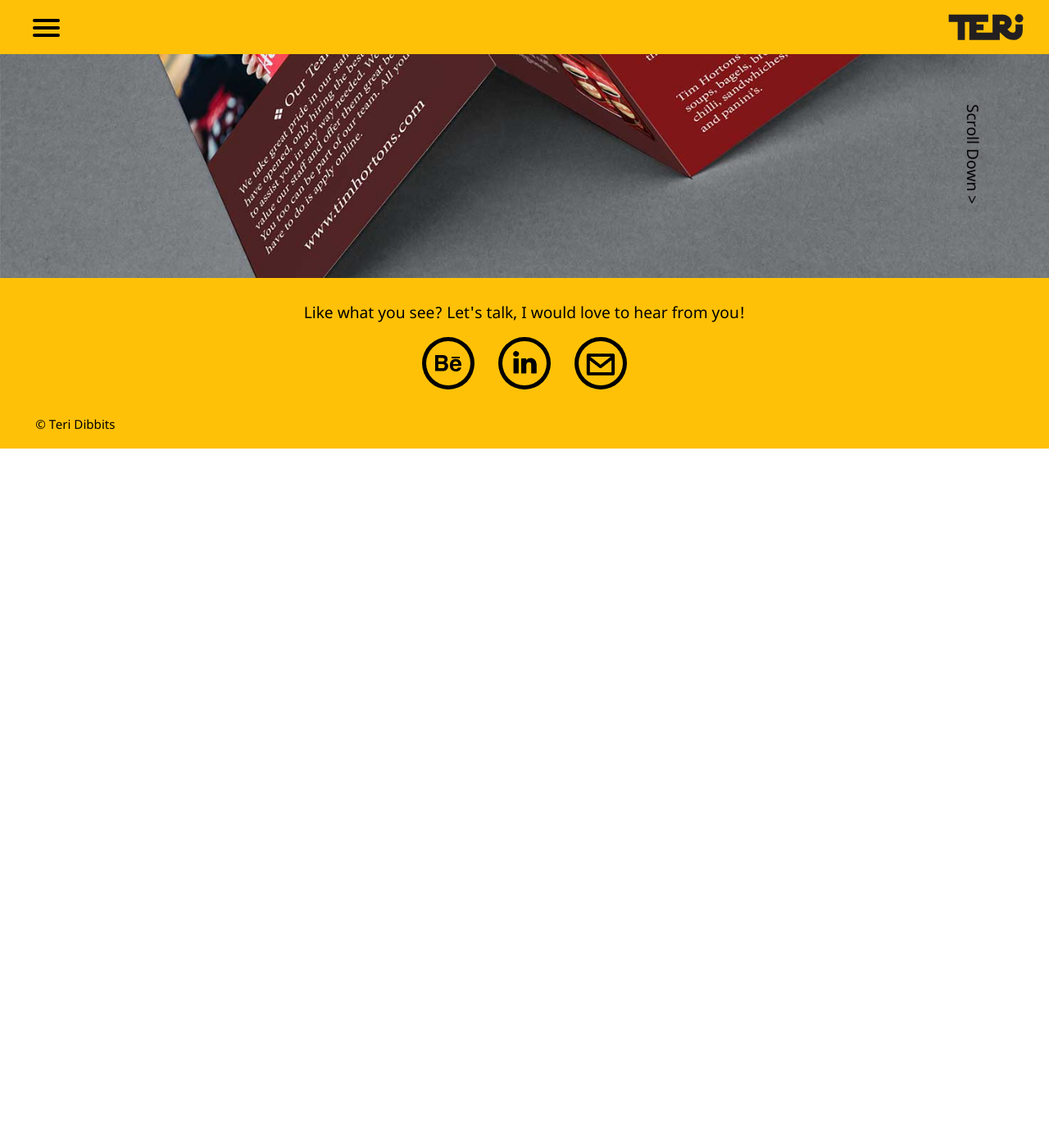
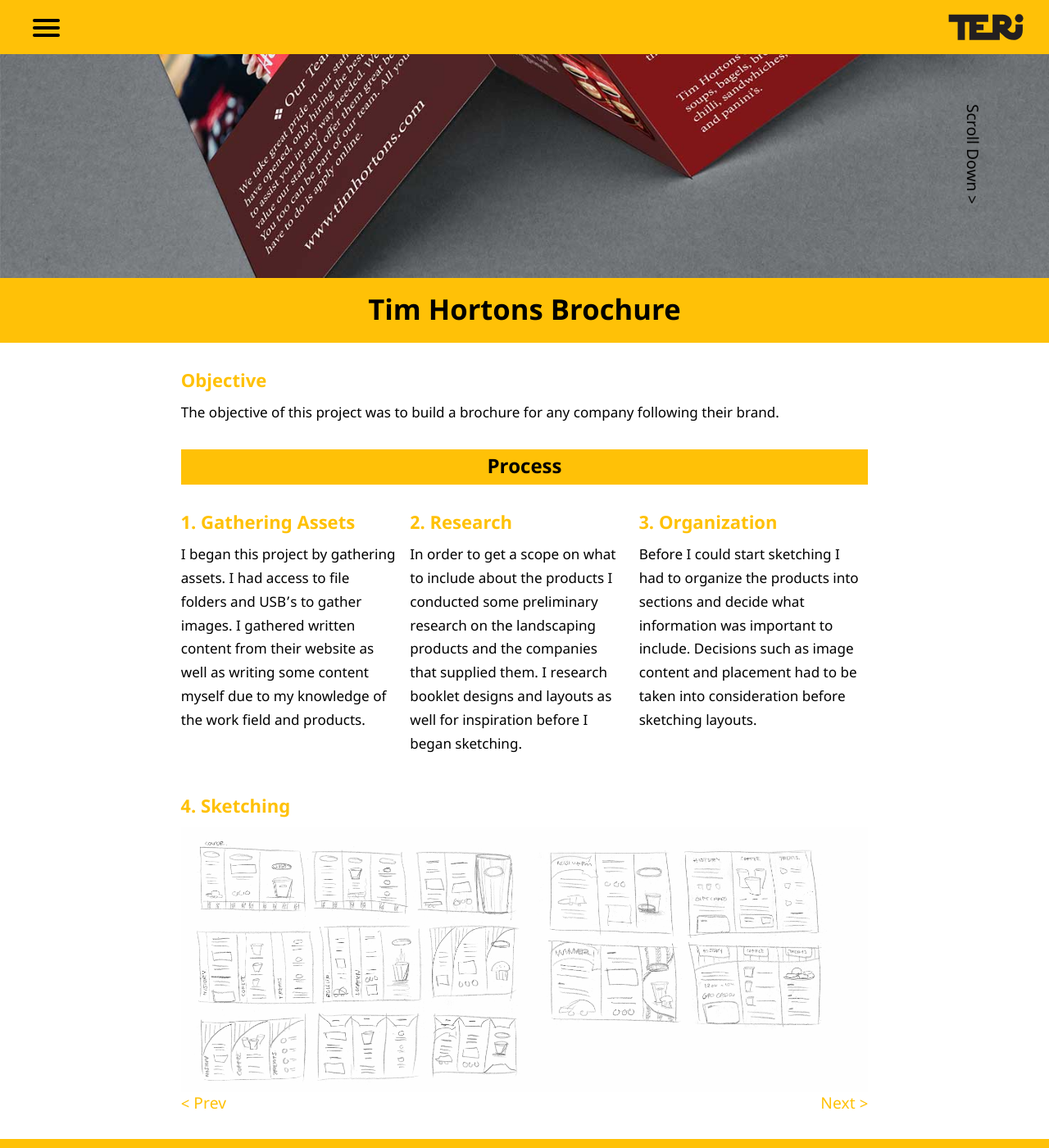
Before and after one commit to TeriDibbits/teridibbits.ca, a Jekyll site: the page built from pages/brochure.html, in a window 1280 px wide and 1400 px high, scrolled down 419 px. Shown: the whole window at 82% size. Built offline with Jekyll 4.4.1, drawn with Linux system fonts in a browser that asks for light colours; before the commit the page ends 966 px from its top, so only the background shows below that.

Commit message:
added more content to brochure page updated next and prev links

```diff
--- a/index.html
+++ b/index.html
@@ -61,7 +61,7 @@
         </a>
       </div>
       <div class="unit xs-1 s-1 m-1-2 l-1-3 xl-1-3 container">
-        <a itemprop="url" href="{{site.baseurl}}/pages/popdisplay/">
+        <a itemprop="url" href="{{site.baseurl}}/pages/brochure/">
           <img itemprop="image" class="work-img" src="{{site.baseurl}}/images/project-5.jpg" alt="Tim Hortons Brochure">
           <div class="overlay">
             <p itemprop="description" class="work-text regular-body">Brochure</p>
--- a/pages/branding.html
+++ b/pages/branding.html
@@ -74,7 +74,7 @@
         </div>
         <div>
           <a itemprop="url" class="prev-btn" href="{{site.baseurl}}/pages/booklet/">< Prev</a>
-          <a itemprop="url" class="next-btn" href="{{site.baseurl}}/pages/branding/">Next ></a>
+          <a itemprop="url" class="next-btn" href="{{site.baseurl}}/pages/brochure/">Next ></a>
         </div>
       </div>
   </main>
--- a/pages/brochure.html
+++ b/pages/brochure.html
@@ -6,4 +6,39 @@
 ---
 
   <main itemscope>
+    <h1 class="section-header gutter island-1-2 push-0">Tim Hortons Brochure</h1>
+    <div class="island content">
+      <h3 class="push-1-4">Objective</h3>
+      <p class="push milli" itemprop="description">The objective of this project was to build a brochure for any company following their brand.</p>
+
+      <h2 class="push section-header">Process</h2>
+      <div class="grid push">
+        <div class="unit xs-1 s-1 m-1-3 l-1-3 xl-1-3 pad-right">
+          <h3 class="push-1-4">1. Gathering Assets</h3>
+          <p class="push-1-2 milli" itemprop="description">I began this project by gathering assets. I had access to file folders and USB’s to gather images. I gathered written content from their website as well as writing some content myself due to my knowledge of the work field and products.</p>
+        </div>
+        <div class="unit xs-1 s-1 m-1-3 l-1-3 xl-1-3 pad-right">
+          <h3 class="push-1-4">2. Research</h3>
+          <p class="push-1-2 milli" itemprop="description">In order to get a scope on what to include about the products I conducted some preliminary research on the landscaping products and the companies that supplied them. I research booklet designs and layouts as well for inspiration before I began sketching.</p>
+        </div>
+        <div class="unit xs-1 s-1 m-1-3 l-1-3 xl-1-3">
+          <h3 class="push-1-4">3. Organization</h3>
+          <p class="push-1-2 milli" itemprop="description">Before I could start sketching I had to organize the products into sections and decide what information was important to include. Decisions such as image content and placement had to be taken into consideration before sketching layouts.</p>
+        </div>
+      </div>
+
+      <h3 class="push-1-4">4. Sketching</h3>
+      <div class="grid grid-middle">
+        <div class="unit xs-1 s-1 m-1 l-1-2 xl-1-2">
+          <img itemprop="image" class="work-img" src="{{site.baseurl}}/images/brochure-sketch-1.jpg" alt="Page of sketches for possible layouts for the booklet design">
+        </div>
+        <div class="unit xs-1 s-1 m-1 l-1-2 xl-1-2">
+          <img itemprop="image" class="work-img" src="{{site.baseurl}}/images/brochure-sketch-2.jpg" alt="Page of sketches for possible layouts for the booklet design">
+        </div>
+      </div>
+      <div>
+        <a itemprop="url" class="prev-btn" href="{{site.baseurl}}/pages/branding/">< Prev</a>
+        <a itemprop="url" class="next-btn" href="{{site.baseurl}}/pages/branding/">Next ></a>
+      </div>
+    </div>
   </main>
```
Also changed, not shown: images/brochure-sketch-1.jpg (added), images/brochure-sketch-2.jpg (added).
